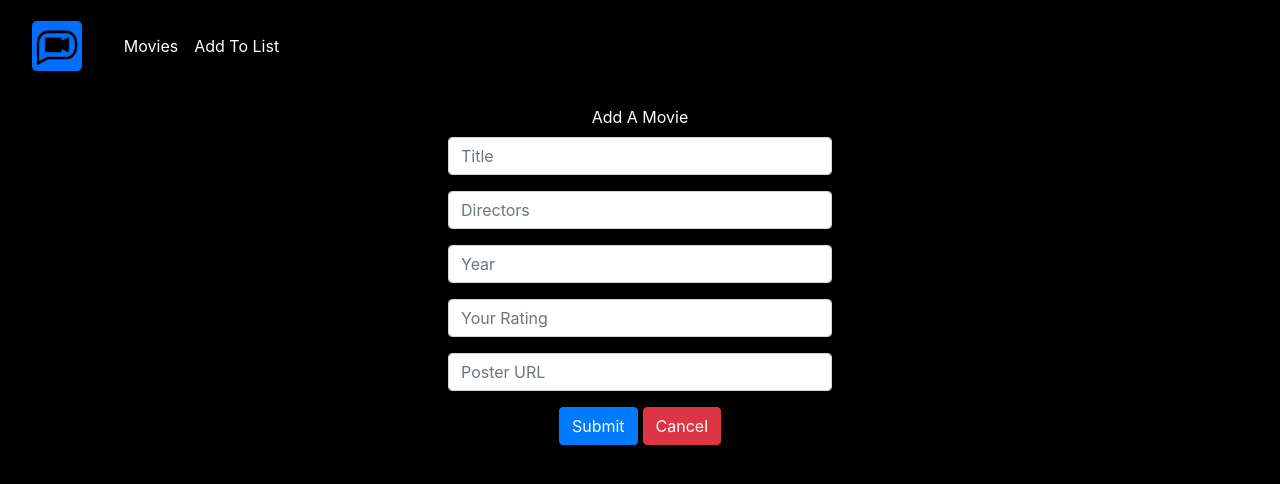
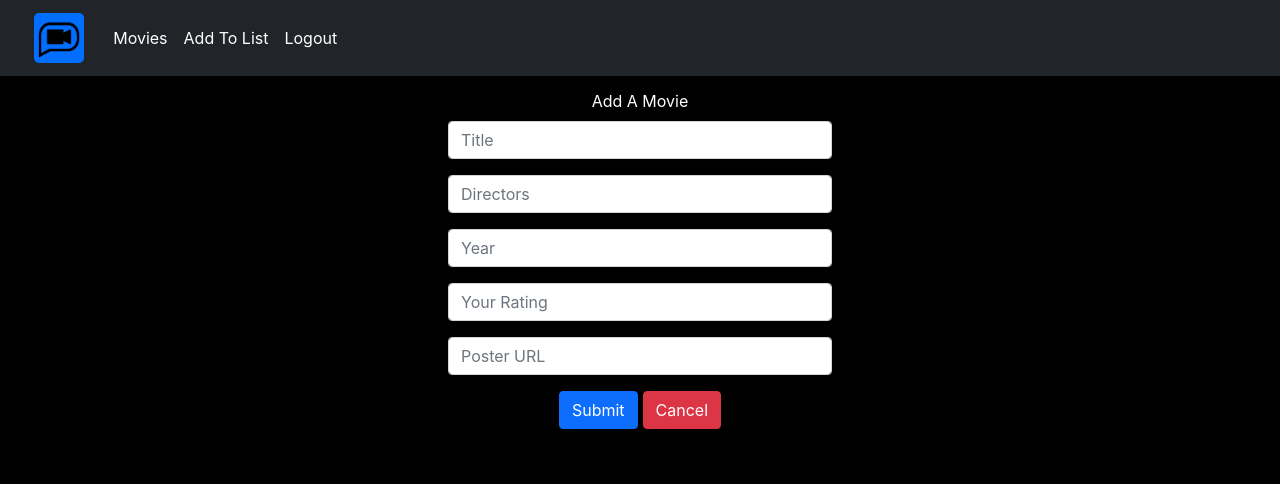
Before and after one commit to jimbucktoo/movie-crud-front-end, a React (Create React App) app: page /movies/new in a window 1280 px wide. Shown: the top 484 px of the page. Built offline with nearby package versions, Linux system fonts and the light colour scheme.

Commit message:
critical bootstrap corrections

```diff
--- a/package.json
+++ b/package.json
@@ -5,13 +5,13 @@
     "dependencies": {
         "react": "^16.13.1",
         "react-dom": "^16.13.1",
-        "react-loader-spinner": "^2.3.0",
+        "react-loader-spinner": "^5.3.4",
         "react-router-dom": "^4.3.1",
         "react-scripts": "^2.1.8"
     },
     "scripts": {
-        "start": "react-scripts --openssl-legacy-provider start",
-        "build": "react-scripts --openssl-legacy-provider build && cp build/index.html build/200.html",
+        "start": "react-scripts start",
+        "build": "react-scripts build && cp build/index.html build/200.html",
         "test": "react-scripts test",
         "eject": "react-scripts eject",
         "heroku-postbuild": "echo Skip build on Heroku"
--- a/public/index.html
+++ b/public/index.html
@@ -8,6 +8,11 @@
         <link rel="manifest" href="%PUBLIC_URL%/manifest.json">
         <link rel="stylesheet" href="https://stackpath.bootstrapcdn.com/bootstrap/4.1.3/css/bootstrap.min.css" integrity="sha384-MCw98/SFnGE8fJT3GXwEOngsV7Zt27NXFoaoApmYm81iuXoPkFOJwJ8ERdknLPMO" crossorigin="anonymous">
         <link href="https://fonts.googleapis.com/icon?family=Material+Icons" rel="stylesheet">
+        <link href="https://cdn.jsdelivr.net/npm/bootstrap@5.0.0/dist/css/bootstrap.min.css" rel="stylesheet" >
+        <script src="https://cdn.jsdelivr.net/npm/@popperjs/core@2.9.2/dist/umd/popper.min.js" ></script>
+        <script src="https://cdn.jsdelivr.net/npm/bootstrap@5.0.1/dist/js/bootstrap.min.js" integrity="sha384-Atwg2Pkwv9vp0ygtn1JAojH0nYbwNJLPhwyoVbhoPwBhjQPR5VtM2+xf0Uwh9KtT" crossorigin="anonymous"></script>
+        <script src="https://cdnjs.cloudflare.com/ajax/libs/materialize/1.0.0/js/materialize.min.js"></script>
+        <script src="https://code.jquery.com/jquery-3.2.1.slim.min.js" integrity="sha384-KJ3o2DKtIkvYIK3UENzmM7KCkRr/rE9/Qpg6aAZGJwFDMVNA/GpGFF93hXpG5KkN" crossorigin="anonymous"></script>
         <title>Movie CRUD</title>
     </head>
     <body>
@@ -15,9 +20,5 @@
             You need to enable JavaScript to run this app.
         </noscript>
         <div id="root"></div>
-        <script src="https://cdnjs.cloudflare.com/ajax/libs/materialize/1.0.0/js/materialize.min.js"></script>
-        <script src="https://code.jquery.com/jquery-3.3.1.slim.min.js" integrity="sha384-q8i/X+965DzO0rT7abK41JStQIAqVgRVzpbzo5smXKp4YfRvH+8abtTE1Pi6jizo" crossorigin="anonymous"></script>
-        <script src="https://cdnjs.cloudflare.com/ajax/libs/popper.js/1.14.6/umd/popper.min.js" integrity="sha384-wHAiFfRlMFy6i5SRaxvfOCifBUQy1xHdJ/yoi7FRNXMRBu5WHdZYu1hA6ZOblgut" crossorigin="anonymous"></script>
-        <script src="https://stackpath.bootstrapcdn.com/bootstrap/4.2.1/js/bootstrap.min.js" integrity="sha384-B0UglyR+jN6CkvvICOB2joaf5I4l3gm9GU6Hc1og6Ls7i6U/mkkaduKaBhlAXv9k" crossorigin="anonymous"></script>
     </body>
 </html>
--- a/src/components/UIHomepage.js
+++ b/src/components/UIHomepage.js
@@ -8,7 +8,7 @@ class UIHomepage extends Component {
     render() {
         return (
             <div className="login">
-            <img className="logo" src={logo} />
+            <img className="logo" alt="Logo" src={logo} />
             <h1 className="title">MovieCrud</h1>
             <br />
             <Link to="/main" className="enter ml-5px btn btn-primary">Enter</Link>
--- a/src/components/UIMain.js
+++ b/src/components/UIMain.js
@@ -1,7 +1,7 @@
 import React, { Component } from "react"
 import UINavbar from "./UINavbar"
 import UITable from "./UITable"
-import Loader from "react-loader-spinner"
+import { Rings } from 'react-loader-spinner'
 import "../style/App.css"
 
 class UIMovie extends Component {
@@ -35,31 +35,27 @@ class UIMovie extends Component {
         if (this.state.data !== undefined){
             return (
                 <div className="App">
-                <UINavbar />
-                <UITable data={this.state.data} filterDelete={this.filterDelete.bind(this)}/>
+                    <UINavbar />
+                    <UITable data={this.state.data} filterDelete={this.filterDelete.bind(this)}/>
                 </div>
             )
         }
 
         return (
             <div className="App loader">
-            <br />
-            <br />
-            <br />
-            <br />
-            <br />
-            <br />
-            <br />
-            <br />
-            <br />
-            <br />
-            <br />
-            <br />
-            <br />
-            <div>
-            <Loader type="Puff" color="#00BFFF" height="100" width="100" />
-            </div>
-            </div>
+                <div>
+                    <Rings
+                    height="100"
+                    width="100"
+                    color="#00BFFF"
+                    radius="6"
+                    wrapperStyle={{}}
+                    wrapperClass=""
+                    visible={true}
+                    ariaLabel="rings-loading"
+                />
+                    </div>
+                </div>
         )
     }
 }
--- a/src/components/UINavbar.js
+++ b/src/components/UINavbar.js
@@ -8,20 +8,25 @@ class UINavbar extends Component {
     render() {
         return (
             <div className="Navbar">
-            <nav className="navbar navbar-expand-lg navBar">
-            <div className="navbar-brand navBarBrand" href="#"><Link className="nav-link color-white" to="/"><img className="dashLogo" src={logo} /></Link></div>
-            <button className="navbar-toggler" type="button" data-toggle="collapse" data-target="#navbarNav" aria-controls="navbarNav" aria-expanded="false" aria-label="Toggle navigation">
-            <span className="navbar-toggler-icon"></span>
+            <nav class="navbar navbar-expand-lg navBar navbar-dark bg-dark">
+                <div class="container-fluid">
+                    <div class="navbar-brand navBarBrand"><img className="dashLogo" alt="Logo" src={logo} /></div>
+                    <button class="navbar-toggler" type="button" data-bs-toggle="collapse" data-bs-target="#navbarNav" aria-controls="navbarNav" aria-expanded="false" aria-label="Toggle navigation">
+                        <span class="navbar-toggler-icon"></span>
                     </button>
-            <div className="collapse navbar-collapse" id="navbarNav">
-            <ul className="navbar-nav">
-            <li className="nav-item">
-            <Link className="nav-link color-white" to="/main">Movies</Link>
+                    <div class="collapse navbar-collapse" id="navbarNav">
+                        <ul class="navbar-nav">
+                            <li class="nav-item">
+                                <Link class="nav-link color-white" to="/main">Movies</Link>
                             </li>
-            <li className="nav-item">
-            <Link className="nav-link color-white" to="/movies/new">Add To List</Link>
+                            <li class="nav-item">
+                                <Link class="nav-link color-white" to="/movies/new">Add To List</Link>
+                            </li>
+                            <li class="nav-item">
+                                <Link class="nav-link color-white" to="/">Logout</Link>
                             </li>
                         </ul>
+                    </div>
                 </div>
             </nav>
         </div>
--- a/src/components/UITable.js
+++ b/src/components/UITable.js
@@ -14,7 +14,7 @@ class UITable extends Component {
                             <th scope="col">Title</th>
                             <th scope="col">Directors</th>
                             <th scope="col">Year</th>
-                            <th scope="col">My Rating</th>
+                            <th scope="col">Rating</th>
                             <th scope="col">Edit</th>
                             <th scope="col">Delete</th>
                         </tr>
--- a/src/style/App.css
+++ b/src/style/App.css
@@ -4,18 +4,49 @@ body {
     color: white;
 }
 
+.color-white {
+    color: white !important;
+}
+
+.custom-container {
+    margin-top: 1%;
+    margin-left: 35%;
+    margin-right: 35%;
+}
+
+.dashLogo {
+    width: 50px;
+    height: 50px;
+    border-radius: 10%;
+}
+
+.enter {
+    box-shadow: 0 3px 5px black;
+}
+
+.float-left {
+    float: left;
+}
+
+.float-right {
+    float: right;
+}
+
+.input-label {
+    display: flex;
+    justify-content: space-between;
+}
+
+.loader {
+    background-color: black;
+    height: 100vh;
+    display: flex;
+    align-items: center;
+    justify-content: center;
+}
+
 .login {
     margin-top: 100px;
-}
-
-.navBar {
-    background-color:black;
-    color: white;
-}
-
-.navBarBrand {
-    width: 5%;
-    margin-right: 3%;
 }
 
 .logo {
@@ -27,54 +58,8 @@ body {
     width: 300px;
 }
 
-.dashLogo {
-    width: 50px;
-    height: 50px;
-    border-radius: 10%;
-}
-
-.title {
-    color: white;
-}
-
-.enter {
-    box-shadow: 0 3px 5px black;
-}
-
-.loader {
-    background-color: black;
-    height: 100vh;
-}
-
-.loading-color {
-    color: #026EFF;
-}
-
-.custom-container {
-    margin-top: 1%;
-    margin-left: 35%;
-    margin-right: 35%;
-}
-
-.float-right {
-    float: right;
-}
-
-.float-left {
-    float: left;
-}
-
 .ml-5px {
     margin-left: 5px;
-}
-
-.color-white {
-    color: white;
-}
-
-.color-white:hover {
-    color: white;
-    text-decoration: none;
 }
 
 .movie-link {
@@ -89,13 +74,17 @@ body {
     color: gray;
 }
 
+.navBar {
+    background-color:black;
+    color: white;
+}
+
+.navBarBrand {
+    width: 5%;
+}
+
 .poster_url {
     width: 300px;
-}
-
-.input-label {
-    display: flex;
-    justify-content: space-between;
 }
 
 .show-link {
@@ -109,3 +98,7 @@ body {
     text-decoration:none !important;
     color: gray;
 }
+
+.title {
+    color: white;
+}
```
Also changed, not shown: src/components/UIAddForm.js (indentation only), 21 other files (tests, documents, lock files or other folders). Lines whose indentation alone changed are shown as unchanged.
